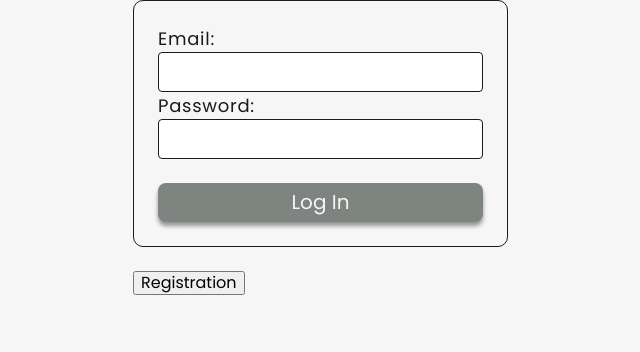
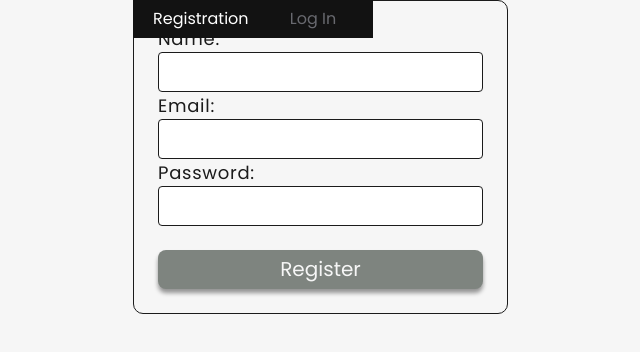
Before and after one commit to VPresich/react-task-pro, a React (Vite) app: page /auth/1 in a window 1280 px wide. Shown: the top 352 px of the page, without its empty margins (155-795 px from the left). Built offline with nearby package versions, Linux system fonts and the light colour scheme.

Commit message:
added AuthNavigatuin

```diff
--- /dev/null
+++ b/src/pages/AuthNavigation/AuthNavigation.module.css
@@ -0,0 +1,24 @@
+.btn {
+  background-color: var(--violet);
+  color: white;
+  border: none;
+  width: 120px;
+  padding: 10px 20px;
+  cursor: pointer;
+}
+
+.btnActive {
+  background-color: var(--violet);
+  color: var(--violet-light);
+}
+
+.container {
+  margin-left: auto;
+  margin-right: auto;
+  position: relative;
+}
+
+.btnContainer {
+  position: absolute;
+  display: flex;
+}
--- a/src/pages/AuthPage/AuthPage.jsx
+++ b/src/pages/AuthPage/AuthPage.jsx
@@ -1,21 +1,23 @@
-import { useState } from 'react';
+// import { useState } from 'react';
 import DocumentTitle from '../../components/DocumentTitle';
-import RegisterForm from '../../components/RegisterForm/RegisterForm';
-import LoginForm from '../../components/LoginForm/LoginForm';
-import css from './AuthPage.module.css';
+import AuthNavigation from '../AuthNavigation/AuthNavigation';
+// import RegisterForm from '../../components/RegisterForm/RegisterForm';
+// import LoginForm from '../../components/LoginForm/LoginForm';
+// import css from './AuthPage.module.css';
 
 export default function AuthPage() {
-  const [isRegister, setIsRegister] = useState(false);
+  // const [isRegister, setIsRegister] = useState(false);
 
   return (
     <div>
       <DocumentTitle>AuthPage</DocumentTitle>
 
-      {isRegister ? <RegisterForm /> : <LoginForm />}
+      {/* {isRegister ? <RegisterForm /> : <LoginForm />}
 
       <button onClick={() => setIsRegister(!isRegister)} className={css.button}>
         {isRegister ? 'LogIn' : 'Registration'}
-      </button>
+      </button> */}
+      <AuthNavigation />
     </div>
   );
 }
```
